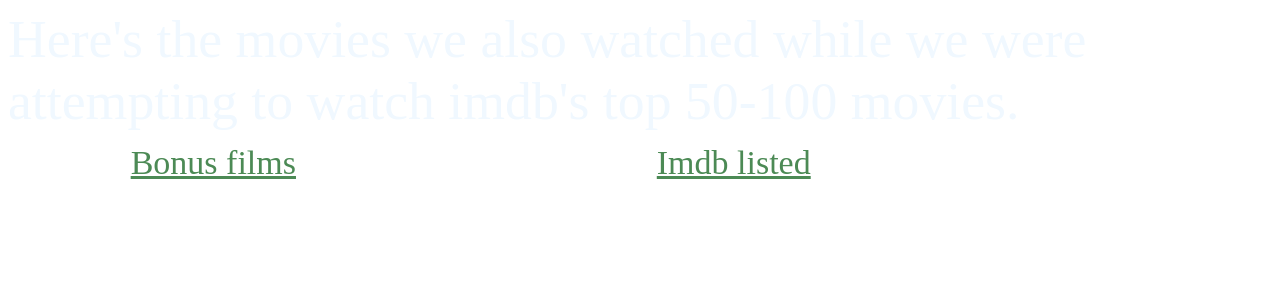
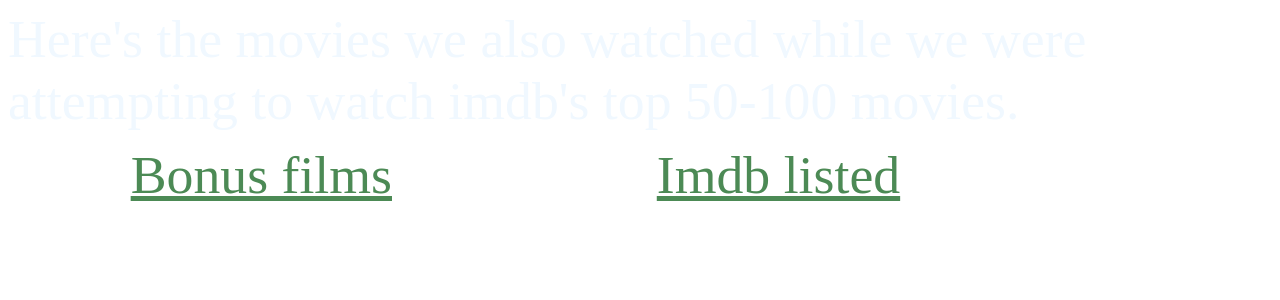
Before and after one commit to JohnStricker/m250fc, a Svelte app: page / in a window 1280 px wide. Shown: the top 300 px of the page. Built offline with nearby package versions, Linux system fonts and the light colour scheme; the HTML template or start-up script is replaced by a standard one.

Commit message:
everything is smaller

```diff
--- a/src/App.svelte
+++ b/src/App.svelte
@@ -40,7 +40,8 @@
 		text-decoration: underline;
 		padding-top: 12px;
 		color: #4c8a55;
-		font-size: 34px;
+		font-size: 18px;
+		font-size: 4.2vw;
 	}
 	.podcasts {
 		display: flex;
```
Also changed, not shown: 3 other files (tests, documents, lock files or other folders).
